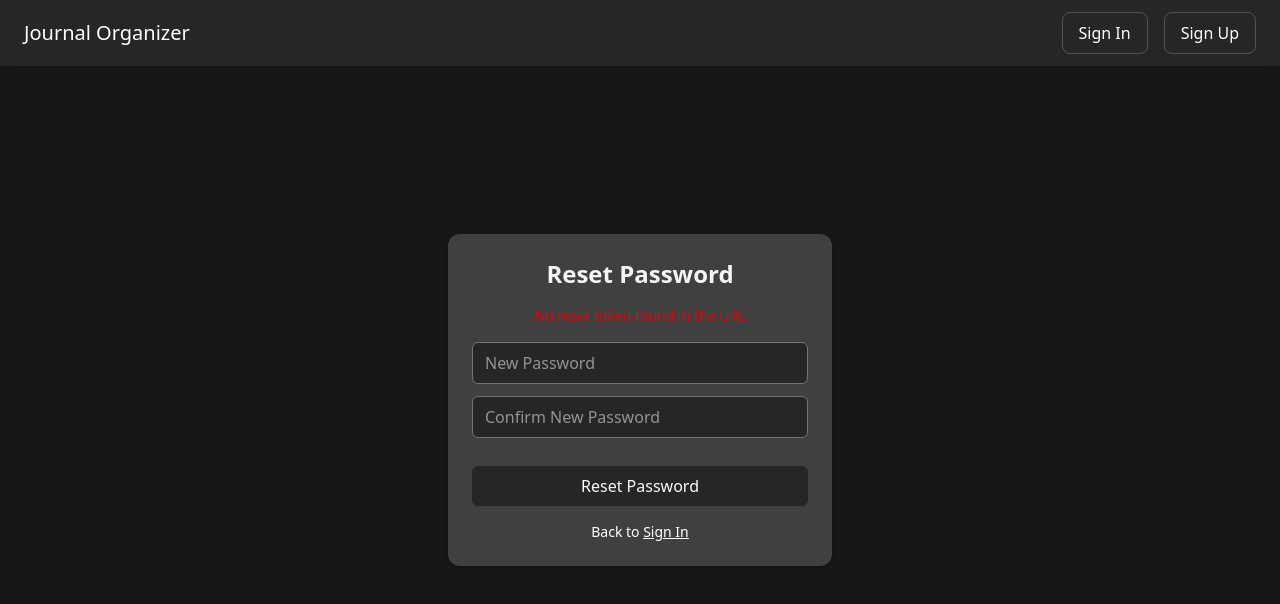
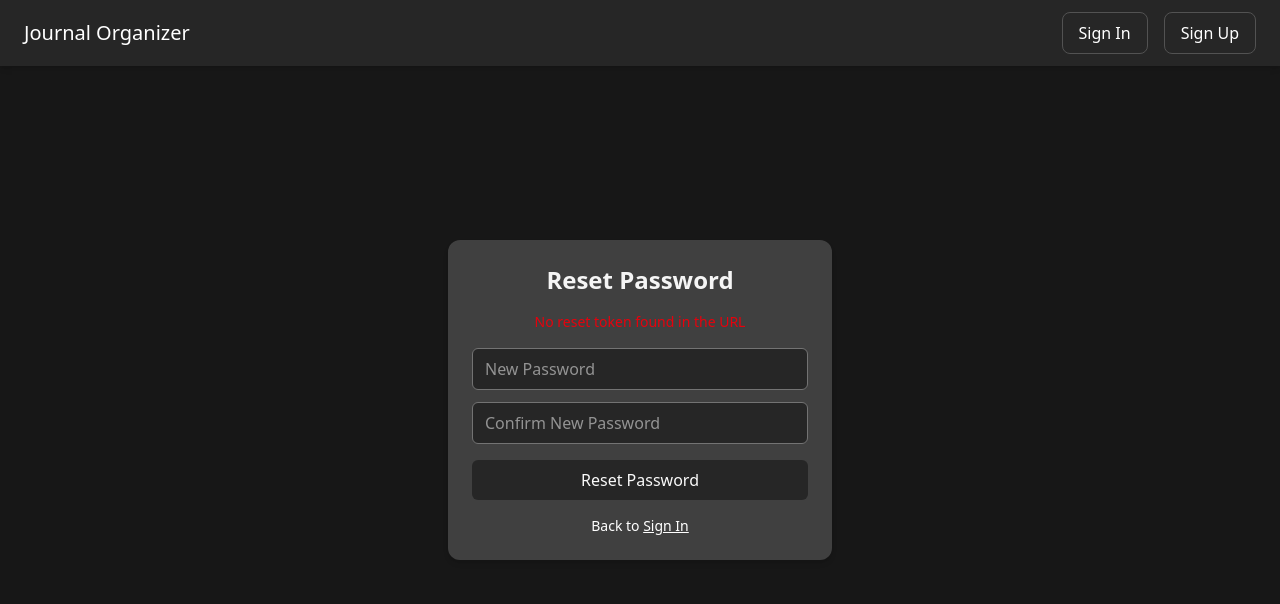
Before and after one commit to andrybc/ai-journal-backend, a React (Vite) app in the folder frontend/: page /reset-password in a window 1280 px wide. Shown: the top 604 px of the page. Built offline with nearby package versions, Linux system fonts and the light colour scheme; the HTML template or start-up script is replaced by a standard one.

Commit message:
Cosmetic change

```diff
--- a/frontend/src/ResetPassword.tsx
+++ b/frontend/src/ResetPassword.tsx
@@ -1,7 +1,6 @@
 import { useState, useEffect } from "react";
 import Navbar from "./components/Navbar"; // Adjust path
 import { useNavigate } from "react-router";
-// TODO: Redice spacing between the button and the text boxes
 
 const ResetPassword = () => {
   const [newPassword, setNewPassword] = useState("");
@@ -99,7 +98,7 @@ const ResetPassword = () => {
           <input
             type="password"
             placeholder="Confirm New Password"
-            className={`w-full px-3 py-2 border rounded-md mb-3 bg-neutral-800 text-white focus:outline-none focus:ring-2 focus:ring-neutral-600 ${
+            className={`w-full px-3 py-2 border rounded-md mb-2 bg-neutral-800 text-white focus:outline-none focus:ring-2 focus:ring-neutral-600 ${
               isSubmitted &&
               (!confirmPassword || newPassword !== confirmPassword)
                 ? "border-red-600"
@@ -111,7 +110,7 @@ const ResetPassword = () => {
         </div>
         <button
           onClick={handleResetPassword}
-          className="w-full mt-4 !bg-neutral-800 !border-neutral-600 text-neutral-50 py-2 rounded-md hover:!bg-neutral-500"
+          className="w-full mt-2 !bg-neutral-800 !border-neutral-600 text-neutral-50 py-2 rounded-md hover:!bg-neutral-500"
         >
           Reset Password
         </button>
```
